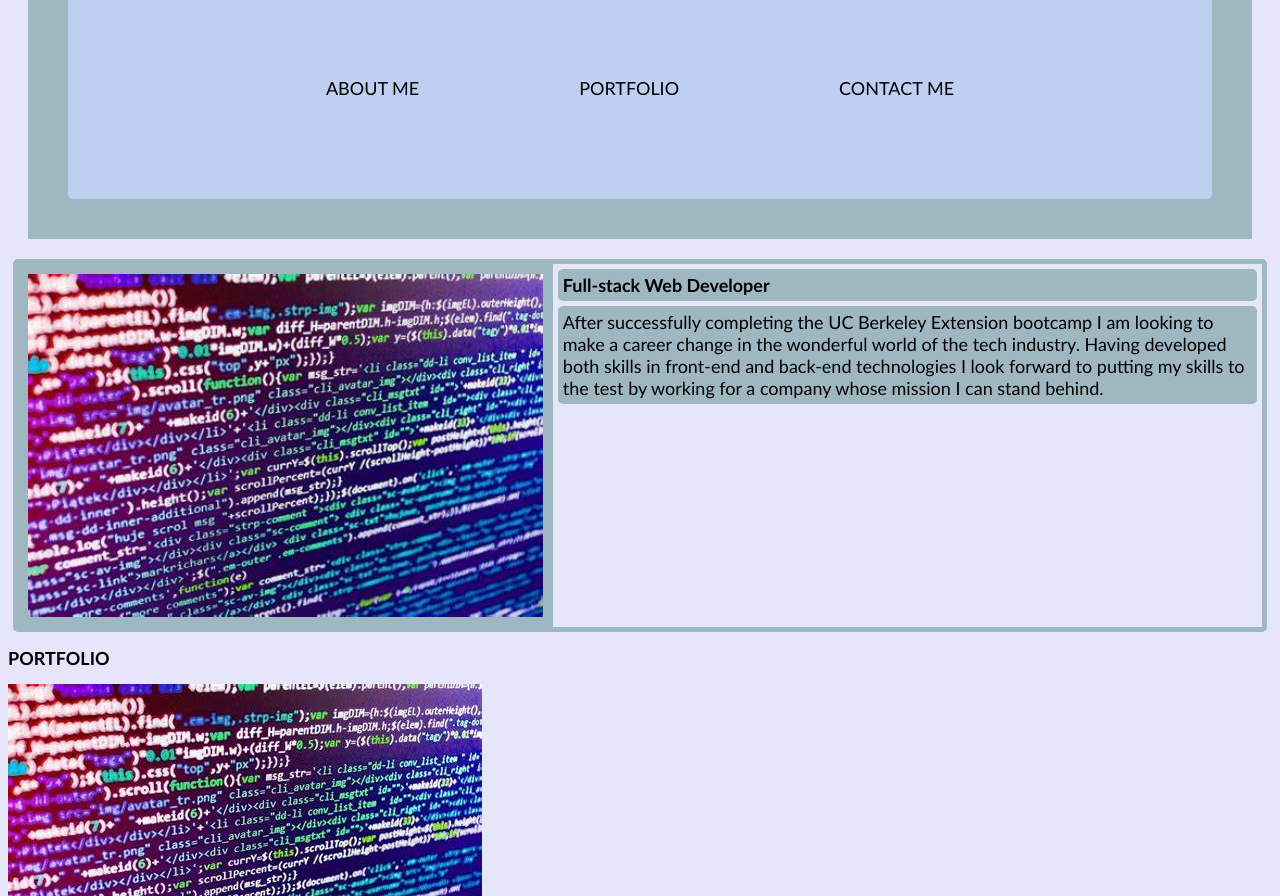
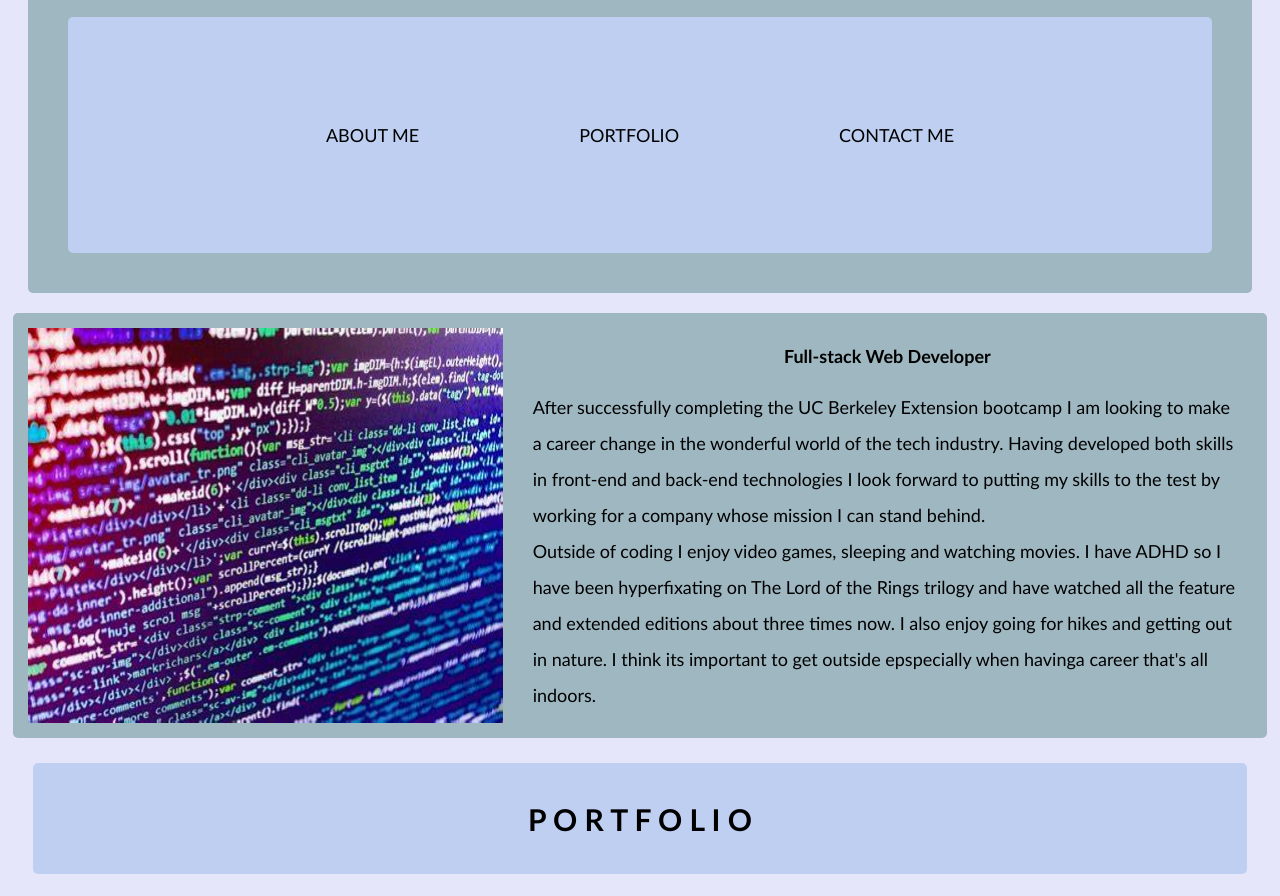
Before and after one commit to octo-xz/create-portfolio-challenge-2, a plain HTML site: page index.html in a window 1280 px wide. Shown: the part 233-1129 px from the top of the page. Drawn offline with Linux system fonts and the light colour scheme.

Commit message:
header about and portfolio title sections

```diff
--- a/assets/style.css
+++ b/assets/style.css
@@ -4,6 +4,7 @@
     background-size: cover;
     font-family: 'Gill Sans', 'Gill Sans MT', Calibri, 'Trebuchet MS', sans-serif;
     font-size: 18px;
+    line-height: 2;
 }
 
 header, .name, #nav, .nav, .nav a {
@@ -13,6 +14,7 @@ header, .name, #nav, .nav, .nav a {
     text-align: center;
     list-style-type: none;
     text-decoration: none;
+    border-radius: 5px;
 }
 
 .name {
@@ -34,12 +36,30 @@ header, .name, #nav, .nav, .nav a {
 
 }
 
-.bio, #profile, text, #about-me, #about {
+.bio, #profile, .text, #about-me, .about {
     background-color: rgb(158, 183, 193);
     margin: 5px;
     padding: 5px;
     border-radius: 5px;
     display: flex;
+}
 
+#about-me {
+    display: flex;
+    justify-content: center;
+}
 
+.text {
+    display: inline;
 }
+
+#portfolio {
+    display: flex;
+    justify-content: center;
+    align-items: center;
+    margin: 2%;
+    padding: 2%;
+    font-size: 30px;
+    background-color: rgb(190, 207, 241);
+    border-radius: 5px;
+}
--- a/index.html
+++ b/index.html
@@ -27,10 +27,11 @@
             <img id="profile" src="/assets/images/coding-placeholder.jpg" width="150%">
             <section class="text">
                 <h2 id="about-me">Full-stack Web Developer</h2>
-                <p id="about">After successfully completing the UC Berkeley Extension bootcamp I am looking to make a career change in the wonderful world of the tech industry. Having developed both skills in front-end and back-end technologies I look forward to putting my skills to the test by working for a company whose mission I can stand behind.</p>
+                <p class="about">After successfully completing the UC Berkeley Extension bootcamp I am looking to make a career change in the wonderful world of the tech industry. Having developed both skills in front-end and back-end technologies I look forward to putting my skills to the test by working for a company whose mission I can stand behind.<br>
+                Outside of coding I enjoy video games, sleeping and watching movies. I have ADHD so I have been hyperfixating on The Lord of the Rings trilogy and have watched all the feature and extended editions about three times now. I also enjoy going for hikes and getting out in nature. I think its important to get outside epspecially when havinga career that's all indoors.</p>
             </section>
         </section>
-        <h2 id="portfolio">PORTFOLIO</h2>
+        <h2 id="portfolio">P O R T F O L I O</h2>
         <section class="all">
         <article class="card">
             <section class="container">
```
